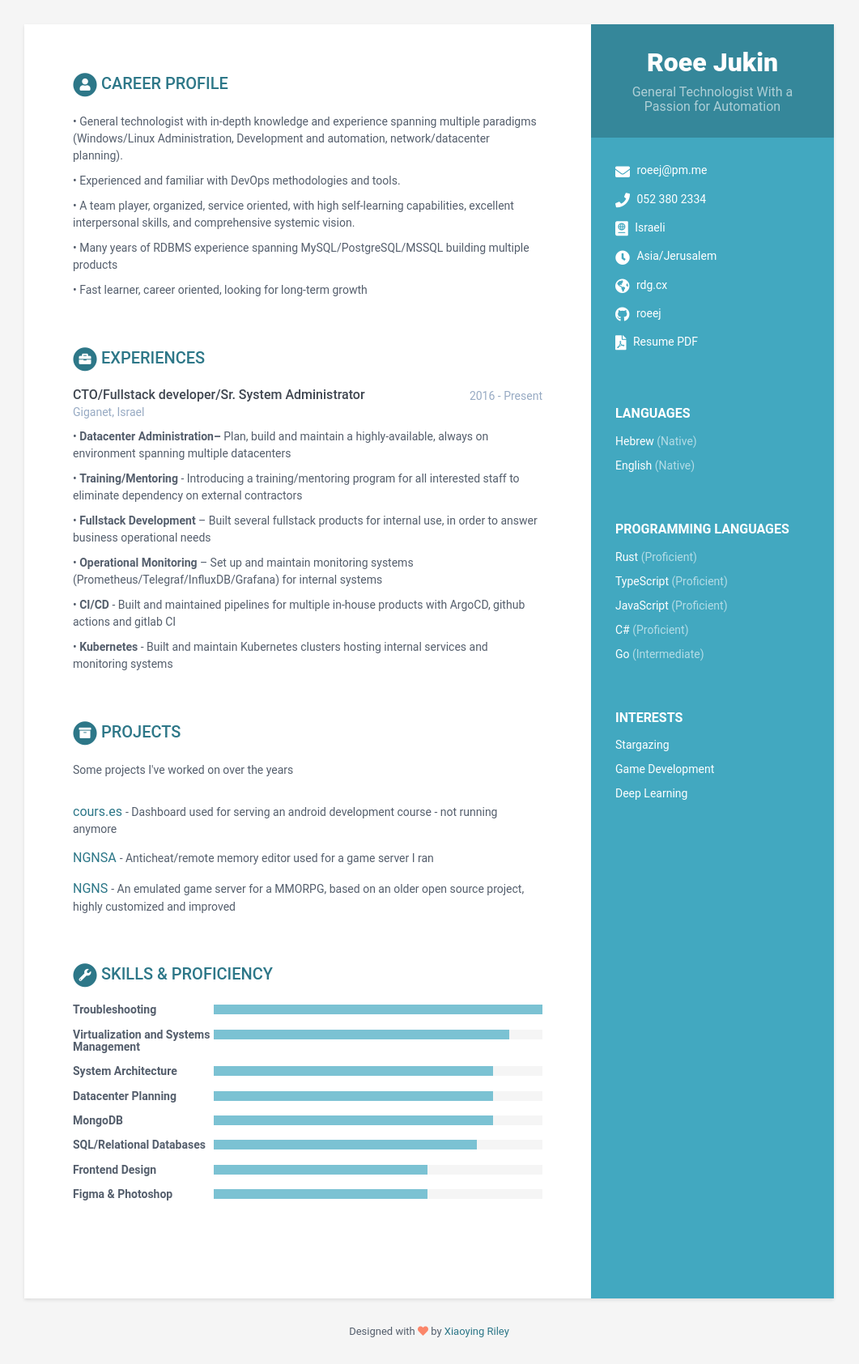
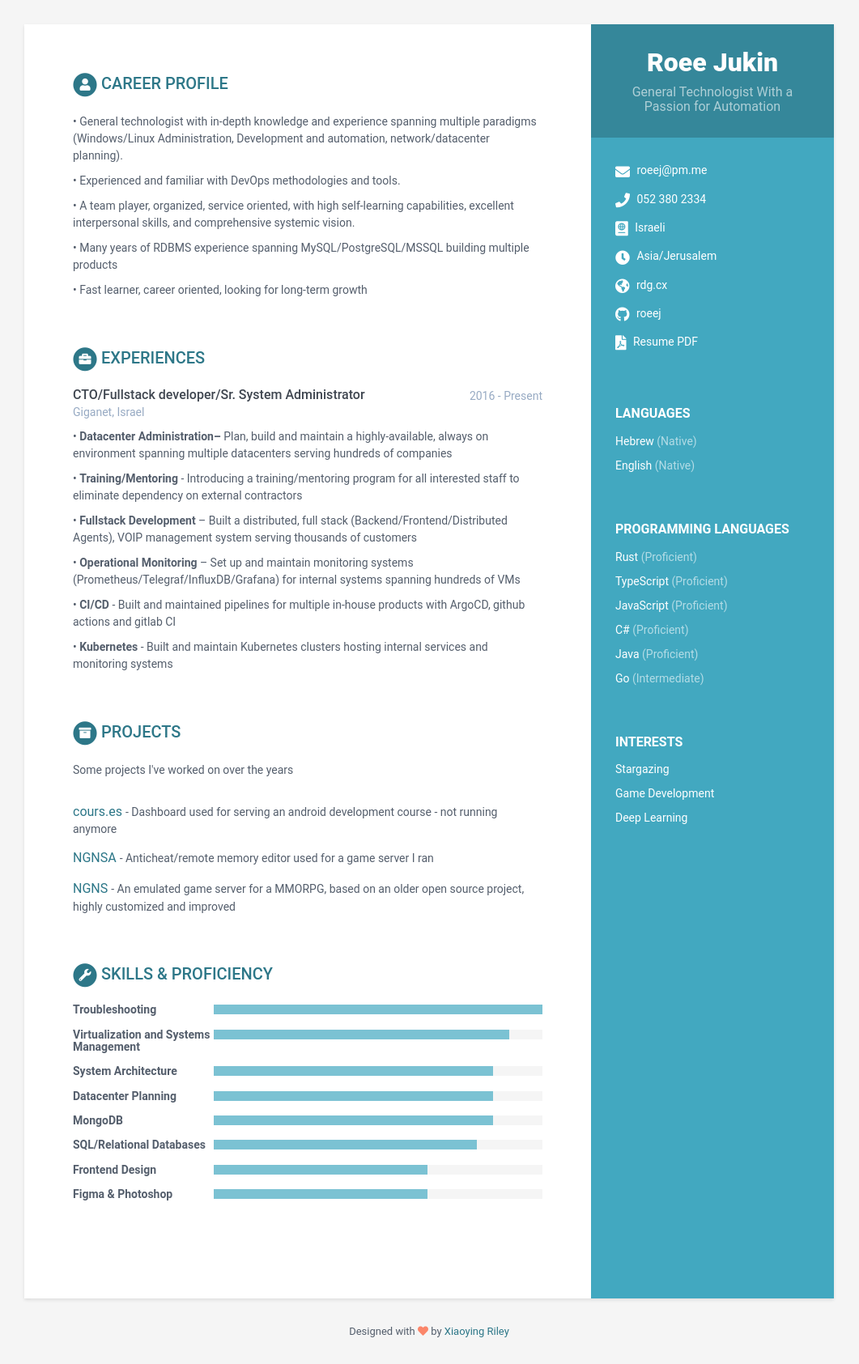
Before and after one commit to Omri-Jukin/cv, a Jekyll site: the page built from index.html, in a window 1280 px wide. Shown: the whole page at 81% size, without its empty margins (110-1171 px from the left). Built offline with Jekyll 4.4.1, drawn with Linux system fonts in a browser that asks for light colours.

Commit message:
chore: Minor changes

```diff
--- a/_data/data.yml
+++ b/_data/data.yml
@@ -46,6 +46,8 @@ sidebar:
           level: Proficient
         - idiom: C#
           level: Proficient
+        - idiom: Java
+          level: Proficient
         - idiom: Go
           level: Intermediate
 
@@ -77,13 +79,13 @@ experiences:
         time: 2016 - Present
         company: Giganet, Israel
         details: |
-            • **Datacenter Administration–** Plan, build and maintain a highly-available, always on environment spanning multiple datacenters
+            • **Datacenter Administration–** Plan, build and maintain a highly-available, always on environment spanning multiple datacenters serving hundreds of companies
 
             • **Training/Mentoring** - Introducing a training/mentoring program for all interested staff to eliminate dependency on external contractors
 
-            • **Fullstack Development** – Built several fullstack products for internal use, in order to answer business operational needs
+            • **Fullstack Development** – Built a distributed, full stack (Backend/Frontend/Distributed Agents), VOIP management system serving thousands of customers
 
-            • **Operational Monitoring** – Set up and maintain monitoring systems (Prometheus/Telegraf/InfluxDB/Grafana) for internal systems
+            • **Operational Monitoring** – Set up and maintain monitoring systems (Prometheus/Telegraf/InfluxDB/Grafana) for internal systems spanning hundreds of VMs
 
             • **CI/CD** - Built and maintained pipelines for multiple in-house products with ArgoCD, github actions and gitlab CI
 
```
